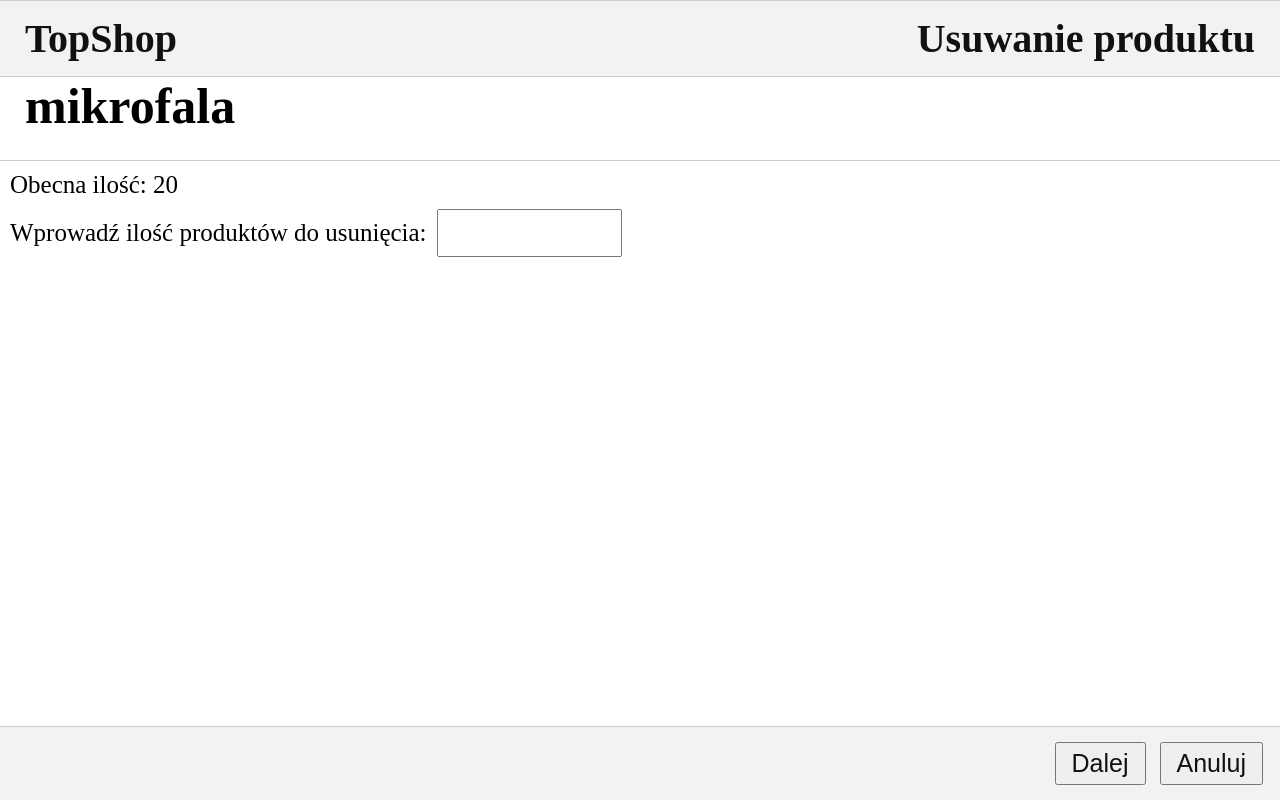
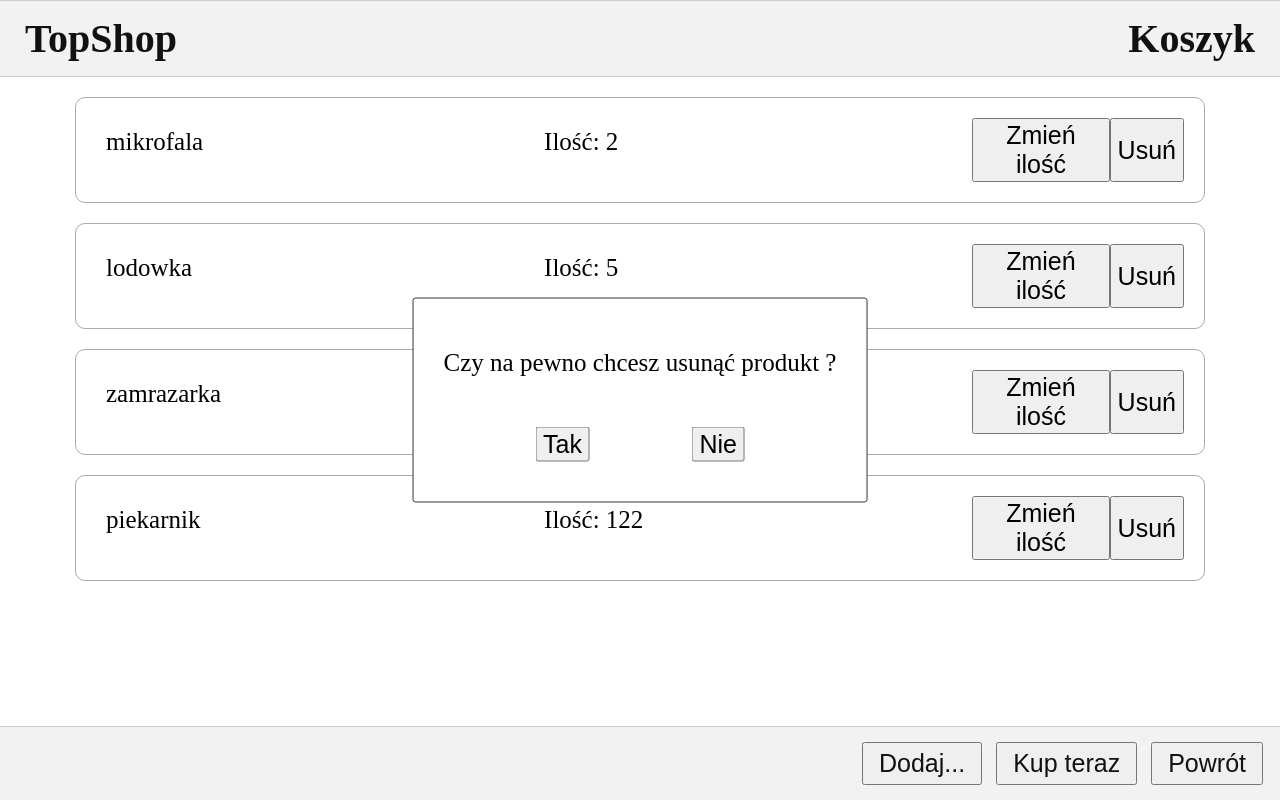
Before and after one commit to KraftUnderscore/top-szop, a Django app: page /my_cart/remove in a window 1280 px wide. Run offline with Django 3.2, Linux system fonts and the light colour scheme.

Commit message:
updated some templates

```diff
--- a/topszop/server/templates/server/index.html
+++ b/topszop/server/templates/server/index.html
@@ -34,10 +34,10 @@
 		};
 
 		function change_amount(product) {
-		  	location.href = "/my_cart/change_amount?id=" + product;
+		  	location.href = "/my_cart/change_amount?name=" + product;
 		}
 		function remove(product) {
-		  	location.href = "/my_cart/remove?id=" + product;
+		  	location.href = "/my_cart/remove?name=" + product;
 		}
 	</script>
 </body>
--- a/topszop/server/templates/server/partial/amount_editor.html
+++ b/topszop/server/templates/server/partial/amount_editor.html
@@ -3,7 +3,7 @@
         <h2>{{ product_name }}</h2>
     </div>
     <div class="message-quarter">
-        <h3>Stara wartość: {{ product_old_amount }}</h3>
+        <h3>Stara wartość: {{ old_amount }}</h3>
     </div>
     <div class="message-quarter message-flex">
         <h3>Wprowadź nową wartość: </h3>
@@ -23,7 +23,7 @@
     document.getElementById("dalej").onclick = function() {
         var inputVal = document.getElementById("fname").value;
         if (inputVal > 0) {
-            location.href = '/my_cart/change_amount?amount=' + inputVal + '&id=' + {{ product_id }};
+            location.href = '/my_cart/change_amount?amount=' + inputVal + '&name=' + '{{ product_name }}';
         } else {
             alert("Niepoprawna ilość!");
         }
--- a/topszop/server/templates/server/partial/question_msg.html
+++ b/topszop/server/templates/server/partial/question_msg.html
@@ -8,3 +8,12 @@
     </div>
 </div>
 <div class="overlay"></div>
+
+<script type="text/javascript">
+    document.getElementById("tak").onclick = function() {
+        location.href = '{{ link_if_yes }}';
+    };
+    document.getElementById("no").onclick = function() {
+        location.href = '{{ link_if_no }}';
+    };
+</script>
--- a/topszop/server/templates/server/remove.html
+++ b/topszop/server/templates/server/remove.html
@@ -4,33 +4,30 @@
 {% include "server/partial/header.html" %}
 
 <body>
-	{% include "server/partial/top_bar.html" with page="Usuwanie produktu" %}
+	{% include "server/partial/top_bar.html" with page="Koszyk" %}
 
-    <div>
-        <h1>{{ product_name }}</h1>
-        <p>Obecna ilość: {{ product_amount }}</p>
-        <div style="display: flex;">
-            <p>Wprowadź ilość produktów do usunięcia:</p>
-            <input type="text" id="amount" name="amount">
-        </div>
-    </div>
+	{% if products_list %}
+		<div class="product-box">
+			{% for product, amount in products_list %}
+				<div class="product">
+					<p>{{ product }}</p>
+					<p>Ilość: {{ amount }}</p>
+                    <button type="button">Zmień ilość</button>
+					<button type="button">Usuń</button>
+				</div>
+			{% endfor %}
+		</div>
+	{% else %}
+		<p>Brak produktow w koszyku. Dodaj cos korzystajac z przycisku ponizej :)</p>
+	{% endif %}
 
 	<div id="footer">
-		<button type="button" id="anuluj">Anuluj</button>
-		<button type="button" id="dalej">Dalej</button>
+		<button type="button">Powrót</button>
+		<button type="button">Kup teraz</button>
+		<button type="button">Dodaj...</button>
 	</div>
 
-	<script type="text/javascript">
-		document.getElementById("anuluj").onclick = function() {
-			location.href = "/my_cart";
-		};
-		document.getElementById("dalej").onclick = function() {
-			var inputVal = document.getElementById("amount").value;
-			if (inputVal != "" && inputVal != null) {
-                location.href = "/my_cart/remove?phrase=" + inputVal;
-            }
-		};
-	</script>
+    {% include "server/partial/question_msg.html" with msg="Czy na pewno chcesz usunąć produkt "|add:product_name|add:"?" link_if_yes="/my_cart/remove?name="|add:product_name|add:"&confirm=yes" link_if_no="/my_cart" %}
 </body>
 
 </html>
--- a/topszop/server/views.py
+++ b/topszop/server/views.py
@@ -25,27 +25,28 @@ def my_cart(request):
 # in: productId
 # out: all products in cart with updated product amount
 def change_amount(request):
-    id = request.GET.get('id', '')
+    name = request.GET.get('name', '')
     amount = request.GET.get('amount', '')
 
     if amount != '':
+        # update amount to database
         return my_cart(None)
-    context = {
-        'products_list': [['mikrofala', 2], ['lodowka', 5], ['zamrazarka', 14], ['piekarnik', 122]],
-        'product_id': 1,
-        'product_old_amount': 10,
-        'product_name': 'mikrofala'
-    }
-    return render(request, 'server/change_amount.html', context)
+    else:
+        context = {
+            'products_list': [['mikrofala', 2], ['lodowka', 5], ['zamrazarka', 14], ['piekarnik', 122]],
+            'product_old_amount': 10,
+            'product_name': name,
+        }
+        return render(request, 'server/change_amount.html', context)
 
 
-# 3.1.2 my_cart/add_to_cart (no data - display empty page)
-# in:
-# out:
+# 3.1.2 my_cart/add_to_cart (adds product to cart)
+# in: product id
+# out: product added to database
 def add_to_cart(request):
-    context = {}
+    name = request.GET.get('name', '')
 
-    return render(request, 'server/index.html', context)
+    return my_cart(None)
 
 
 # 3.1.2 my_cart/search (product matching name)
@@ -54,26 +55,30 @@ def add_to_cart(request):
 def search(request):
     param = request.GET.get('phrase', '')
     if param == '':
-        context = {}
+        context = {
+            'products_found': False,
+        }
     else:
+        # [product_name]
         context = {
-            'products_list': [['mikrofala', 2], ['lodowka', 5], ['zamrazarka', 14], ['piekarnik', 122]],
+            'products_list': ['mikrofala', 'lodowka', 'zamrazarka', 'piekarnik'],
+            'products_found': True,
         }
+
     return render(request, 'server/search.html', context)
 
-
-# 3.1.2 my_cart/add_to_cart
-# in: name
-# out: product added to database
 
 # 3.1.3 my_cart/remove
 # in: productId, amount to decrease
 # out: remove amount of product from cart, return all products in cart
 def remove(request):
+    name = request.GET.get('name', '')
+
     context = {
-        'product_name': "mikrofala",
-        'product_amount': 20,
+        'products_list': [['mikrofala', 2], ['lodowka', 5], ['zamrazarka', 14], ['piekarnik', 122]],
+        'product_name': name,
     }
+
     return render(request, 'server/remove.html', context)
 
 
```
Also changed, not shown: topszop/server/templates/server/change_amount.html (+3 -7 lines), topszop/server/templates/server/search.html (+8 -3 lines).
